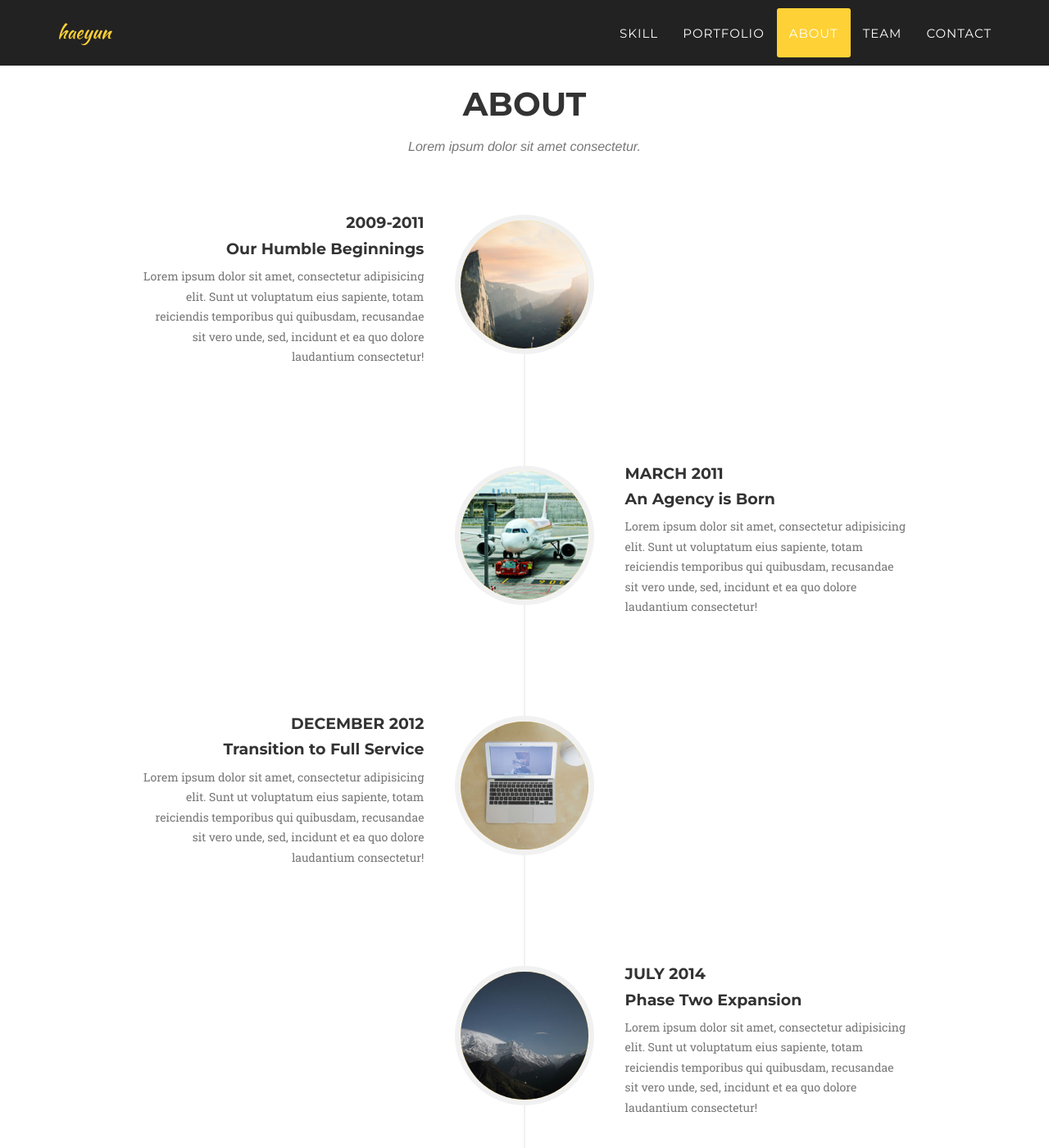
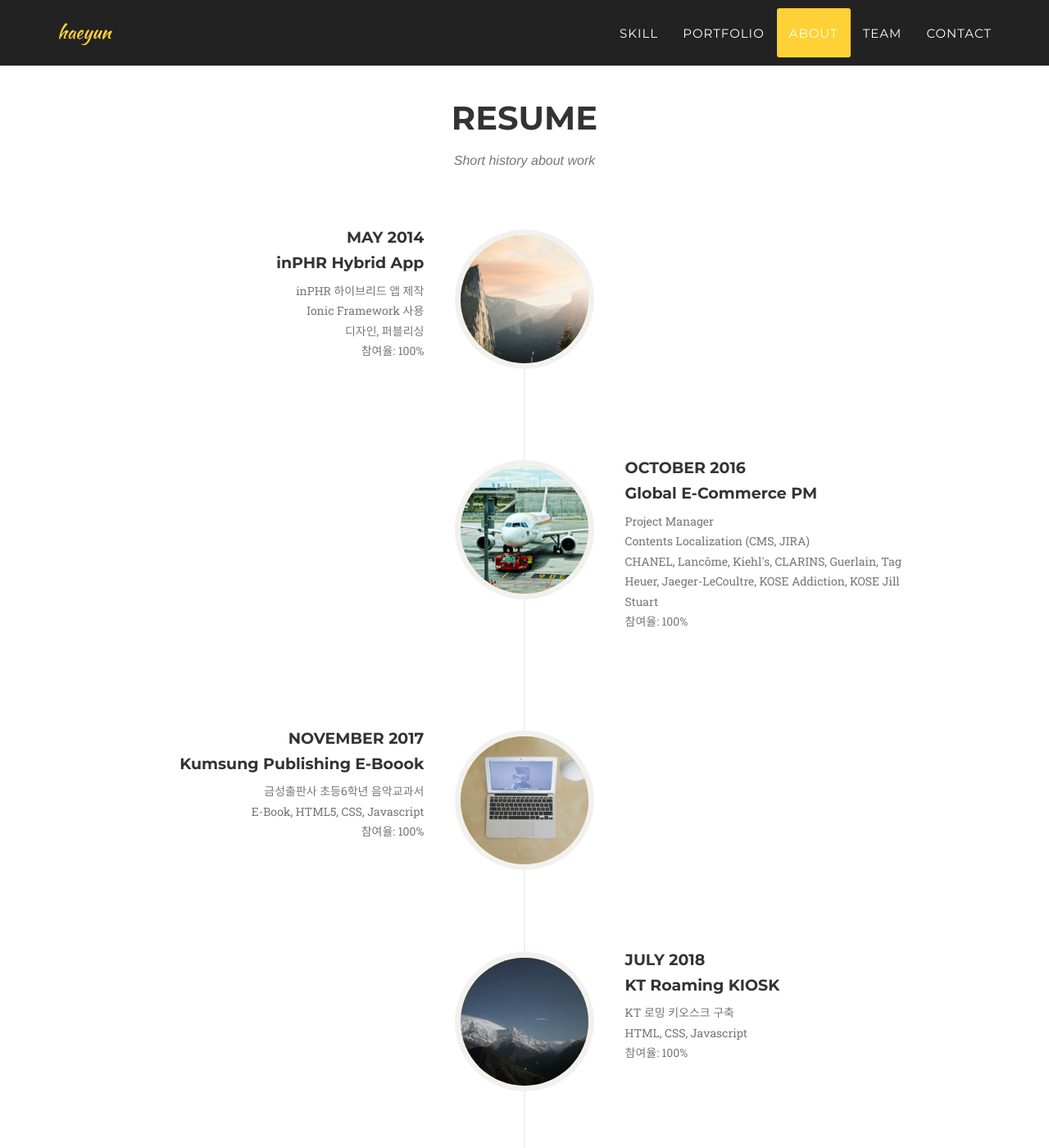
Before and after one commit to uxberry/uxberry.github.io, a Jekyll site: the page built from index.md, in a window 1280 px wide and 1400 px high, scrolled down 2751 px. Shown: the whole window at 82% size. Built offline with Jekyll 4.4.1, drawn with Linux system fonts in a browser that asks for light colours; some web fonts are replaced; some of the changed text lies outside the part shown.

Commit message:
Edit About, Portfolio pages.

```diff
--- a/_includes/about.html
+++ b/_includes/about.html
@@ -3,8 +3,8 @@
   <div class="container">
     <div class="row">
       <div class="col-lg-12 text-center">
-        <h2 class="section-heading">About</h2>
-        <h3 class="section-subheading text-muted">Lorem ipsum dolor sit amet consectetur.</h3>
+        <h2 class="section-heading">Resume</h2>
+        <h3 class="section-subheading text-muted">Short history about work</h3>
       </div>
     </div>
     <div class="row">
@@ -16,13 +16,16 @@
             </div>
             <div class="timeline-panel">
               <div class="timeline-heading">
-                <h4>2009-2011</h4>
-                <h4 class="subheading">Our Humble Beginnings</h4>
+                <h4>May 2014</h4>
+                <h4 class="subheading">inPHR Hybrid App</h4>
               </div>
               <div class="timeline-body">
-                <p class="text-muted">Lorem ipsum dolor sit amet, consectetur adipisicing elit. Sunt ut voluptatum eius
-                  sapiente, totam reiciendis temporibus qui quibusdam, recusandae sit vero unde, sed, incidunt et ea quo
-                  dolore laudantium consectetur!</p>
+                <p class="text-muted">
+                  inPHR 하이브리드 앱 제작<br />
+                  Ionic Framework 사용<br />
+                  디자인, 퍼블리싱<br />
+                  참여율: 100%
+                </p>
               </div>
             </div>
           </li>
@@ -32,13 +35,16 @@
             </div>
             <div class="timeline-panel">
               <div class="timeline-heading">
-                <h4>March 2011</h4>
-                <h4 class="subheading">An Agency is Born</h4>
+                <h4>October 2016</h4>
+                <h4 class="subheading">Global E-Commerce PM</h4>
               </div>
               <div class="timeline-body">
-                <p class="text-muted">Lorem ipsum dolor sit amet, consectetur adipisicing elit. Sunt ut voluptatum eius
-                  sapiente, totam reiciendis temporibus qui quibusdam, recusandae sit vero unde, sed, incidunt et ea quo
-                  dolore laudantium consectetur!</p>
+                <p class="text-muted">
+                  Project Manager<br />
+                  Contents Localization (CMS, JIRA)<br />
+                  CHANEL, Lancôme, Kiehl's, CLARINS, Guerlain, Tag Heuer, Jaeger-LeCoultre, KOSE Addiction, KOSE Jill Stuart<br />
+                  참여율: 100%
+                </p>
               </div>
             </div>
           </li>
@@ -48,13 +54,15 @@
             </div>
             <div class="timeline-panel">
               <div class="timeline-heading">
-                <h4>December 2012</h4>
-                <h4 class="subheading">Transition to Full Service</h4>
+                <h4>November 2017</h4>
+                <h4 class="subheading">Kumsung Publishing E-Boook</h4>
               </div>
               <div class="timeline-body">
-                <p class="text-muted">Lorem ipsum dolor sit amet, consectetur adipisicing elit. Sunt ut voluptatum eius
-                  sapiente, totam reiciendis temporibus qui quibusdam, recusandae sit vero unde, sed, incidunt et ea quo
-                  dolore laudantium consectetur!</p>
+                <p class="text-muted">
+                  금성출판사 초등6학년 음악교과서<br />
+                  E-Book, HTML5, CSS, Javascript<br />
+                  참여율: 100%
+                </p>
               </div>
             </div>
           </li>
@@ -64,21 +72,52 @@
             </div>
             <div class="timeline-panel">
               <div class="timeline-heading">
-                <h4>July 2014</h4>
-                <h4 class="subheading">Phase Two Expansion</h4>
+                <h4>July 2018</h4>
+                <h4 class="subheading">KT Roaming KIOSK</h4>
               </div>
               <div class="timeline-body">
-                <p class="text-muted">Lorem ipsum dolor sit amet, consectetur adipisicing elit. Sunt ut voluptatum eius
-                  sapiente, totam reiciendis temporibus qui quibusdam, recusandae sit vero unde, sed, incidunt et ea quo
-                  dolore laudantium consectetur!</p>
+                <p class="text-muted">
+                  KT 로밍 키오스크 구축<br />
+                  HTML, CSS, Javascript<br />
+                  참여율: 100%
+                </p>
+              </div>
+            </div>
+          </li>
+          <li>
+            <div class="timeline-image">
+              <img class="img-circle img-responsive" src="img/about/4.jpg" alt="">
+            </div>
+            <div class="timeline-panel">
+              <div class="timeline-heading">
+                <h4>October 2018</h4>
+                <h4 class="subheading">POSCO Energy</h4>
+              </div>
+              <div class="timeline-body">
+                <p class="text-muted">
+                  포스코에너지 웹사이트 리뉴얼<br />
+                  HTML, CSS, Javascript<br />
+                  참여율: 100%
+                </p>
               </div>
             </div>
           </li>
           <li class="timeline-inverted">
             <div class="timeline-image">
-              <h4>Be Part
-                <br>Of Our
-                <br>Story!</h4>
+              <img class="img-circle img-responsive" src="img/about/4.jpg" alt="">
+            </div>
+            <div class="timeline-panel">
+              <div class="timeline-heading">
+                <h4>Feburary 2019</h4>
+                <h4 class="subheading">POSCO MES</h4>
+              </div>
+              <div class="timeline-body">
+                <p class="text-muted">
+                  포스코 MES 차세대<br />
+                  React, Sementic UI, Datagrid<br />
+                  참여율: 100%
+                </p>
+              </div>
             </div>
           </li>
         </ul>
--- a/_includes/clients.html
+++ b/_includes/clients.html
@@ -3,23 +3,23 @@
   <div class="container">
     <div class="row">
       <div class="col-md-3 col-sm-6">
-                    <a href="#">
-                        <img src="img/logos/envato.jpg" class="img-responsive img-centered" alt="">
+        <a href="http://www.vright.com/main.asp" tagrget="_blank">
+          <img src="img/logos/vright.png" class="img-responsive img-centered" alt="">
         </a>
       </div>
       <div class="col-md-3 col-sm-6">
-                    <a href="#">
-                        <img src="img/logos/designmodo.jpg" class="img-responsive img-centered" alt="">
+        <a href="https://www.kr.addiction-beauty.com/" tagrget="_blank">
+          <img src="img/logos/addiction.png" class="img-responsive img-centered" alt="">
         </a>
       </div>
       <div class="col-md-3 col-sm-6">
-                    <a href="#">
-                        <img src="img/logos/themeforest.jpg" class="img-responsive img-centered" alt="">
+        <a href="https://globalroaming.kt.com/kiosk/" tagrget="_blank">
+          <img src="img/logos/kt.png" class="img-responsive img-centered" alt="">
         </a>
       </div>
       <div class="col-md-3 col-sm-6">
-                    <a href="#">
-                        <img src="img/logos/creative-market.jpg" class="img-responsive img-centered" alt="">
+        <a href="http://www.poscoenergy.com/_service/main.asp" tagrget="_blank">
+          <img src="img/logos/posco.png" class="img-responsive img-centered" alt="">
         </a>
       </div>
     </div>
--- a/_includes/contact.html
+++ b/_includes/contact.html
@@ -2,8 +2,8 @@
   <div class="container">
     <div class="row">
       <div class="col-lg-12 text-center">
-                    <h2 class="section-heading">Contact Us</h2>
-                    <h3 class="section-subheading text-muted">Lorem ipsum dolor sit amet consectetur.</h3>
+        <h2 class="section-heading">Contact Me</h2>
+        <h3 class="section-subheading text-muted">작업문의나 궁금한 점이 있으시면 연락주세요.</h3>
       </div>
     </div>
     <div class="row">
@@ -12,21 +12,25 @@
           <div class="row">
             <div class="col-md-6">
               <div class="control-group form-group">
-                                    <input type="text" class="form-control" placeholder="Your Name *" id="name" required data-validation-required-message="Please enter your name.">
+                <input type="text" class="form-control" placeholder="Your Name *" id="name" required
+                  data-validation-required-message="Please enter your name.">
                 <p class="help-block text-danger"></p>
               </div>
               <div class="control-group form-group">
-                                    <input type="email" class="form-control" placeholder="Your Email *" id="email" required data-validation-required-message="Please enter your email address.">
+                <input type="email" class="form-control" placeholder="Your Email *" id="email" required
+                  data-validation-required-message="Please enter your email address.">
                 <p class="help-block text-danger"></p>
               </div>
               <div class="control-group form-group">
-                                    <input type="tel" class="form-control" placeholder="Your Phone *" id="phone" required data-validation-required-message="Please enter your phone number.">
+                <input type="tel" class="form-control" placeholder="Your Phone *" id="phone" required
+                  data-validation-required-message="Please enter your phone number.">
                 <p class="help-block text-danger"></p>
               </div>
             </div>
             <div class="col-md-6">
               <div class="control-group form-group">
-                                    <textarea class="form-control" placeholder="Your Message *" id="message" required data-validation-required-message="Please enter a message."></textarea>
+                <textarea class="form-control" placeholder="Your Message *" id="message" required
+                  data-validation-required-message="Please enter a message."></textarea>
                 <p class="help-block text-danger"></p>
               </div>
             </div>
--- a/_includes/portfolio_grid.html
+++ b/_includes/portfolio_grid.html
@@ -4,7 +4,10 @@
     <div class="row">
       <div class="col-lg-12 text-center">
         <h2 class="section-heading">Portfolio</h2>
-        <h3 class="section-subheading text-muted">Lorem ipsum dolor sit amet consectetur.</h3>
+        <h3 class="section-subheading text-muted">
+          웹퍼블리싱<br>
+          HTML&middot;CSS&middot;Javascript
+        </h3>
       </div>
     </div>
     <div class="row">
```
Also changed, not shown: img/logos/addiction.png (added), img/logos/kt.png (added), img/logos/posco.png (added), img/logos/vright.png (added), img/skill/java.png. Lines whose indentation alone changed are shown as unchanged.
